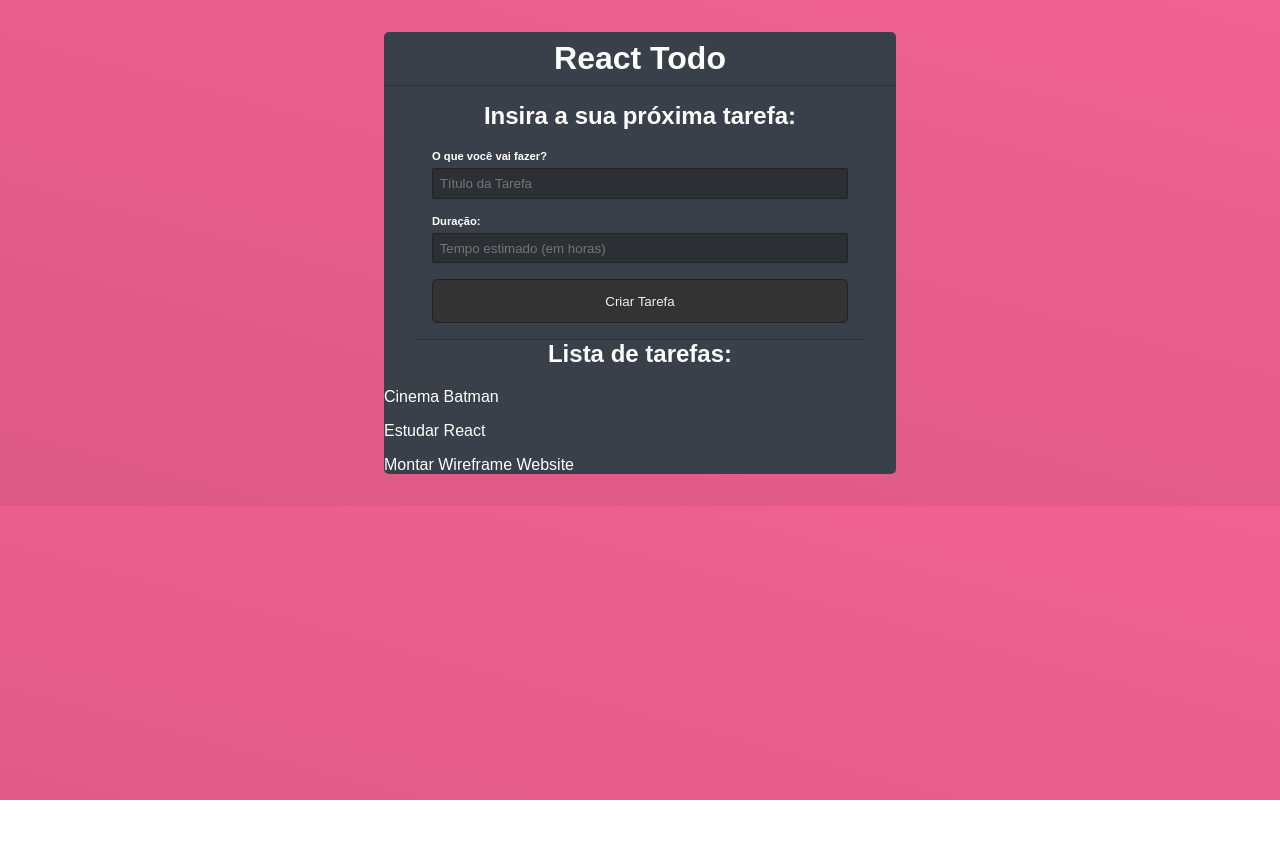
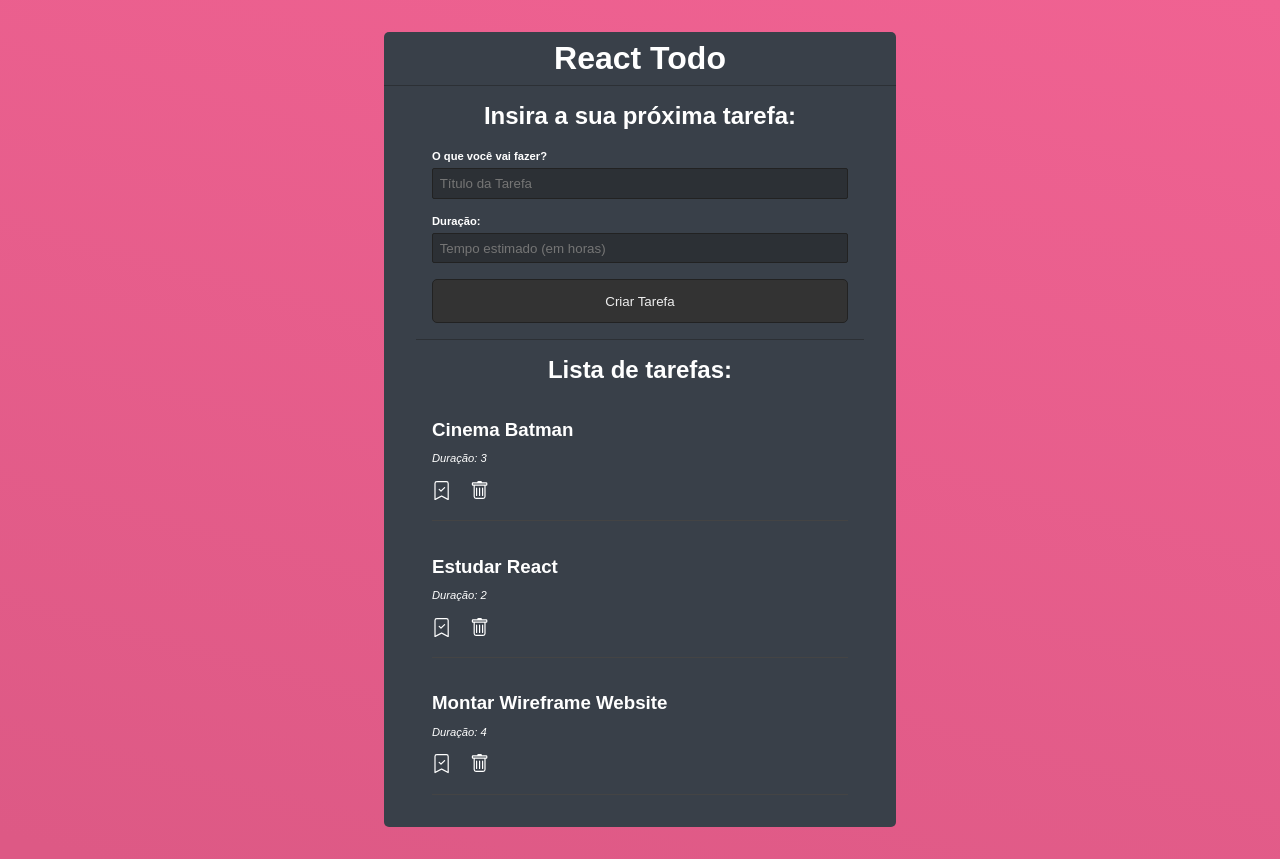
Before and after one commit to wevdiaz/React_Todo, a React (Create React App) app: page / in a window 1280 px wide. Before the commit the page ends 800 px from the top, so only its background shows below. Built offline with nearby package versions, Linux system fonts and the light colour scheme; data requests are answered from the project's data file.

Commit message:
melhorando a estrutura e estilização da aplicação

```diff
--- a/src/App.css
+++ b/src/App.css
@@ -58,3 +58,48 @@
     padding: 1em;
     cursor: pointer;
 }
+
+.list-todo {
+    padding: 0 1em 2em;
+    margin: 1em 2em;
+}
+
+.list-todo h2 {
+    margin-bottom: 0;
+}
+
+.list-todo p {
+    text-align: center;
+}
+
+.todo {
+    border-bottom: 1px solid #444;
+    padding: 1em 0;
+}
+
+.todo h3 {
+    margin-bottom: .5em;
+}
+
+.todo-done {
+    text-decoration: line-through;
+    color: rgb(240, 98, 146);
+}
+
+.todo p {
+    text-align: left;
+    font-style: italic;
+    font-size: .7em;
+    margin-bottom: 1.5em;
+}
+
+.todo svg {
+    font-size: 1.2em;
+    cursor: pointer;
+    margin-right: 1em;
+    transition: 0.5s;
+}
+
+.todo svg:hover {
+    color: rgb(240, 98, 146);
+}
--- a/src/App.js
+++ b/src/App.js
@@ -104,7 +104,15 @@
         { todos.map( (todo) => {
           return (
             <div className='todo' key={todo.id}>
-              <p>{todo.title}</p>
+              <h3 className={todo.done ? "todo-done" : ""}>{todo.title}</h3>
+              <p>Duração: {todo.time}</p>
+
+              <div className='actions'>
+                <span>
+                  { !todo.done ? <BsBookmarkCheck /> : <BsBookmarkCheckFill /> }
+                </span>
+                <BsTrash />
+              </div>
             </div>
           );
         })}
```
